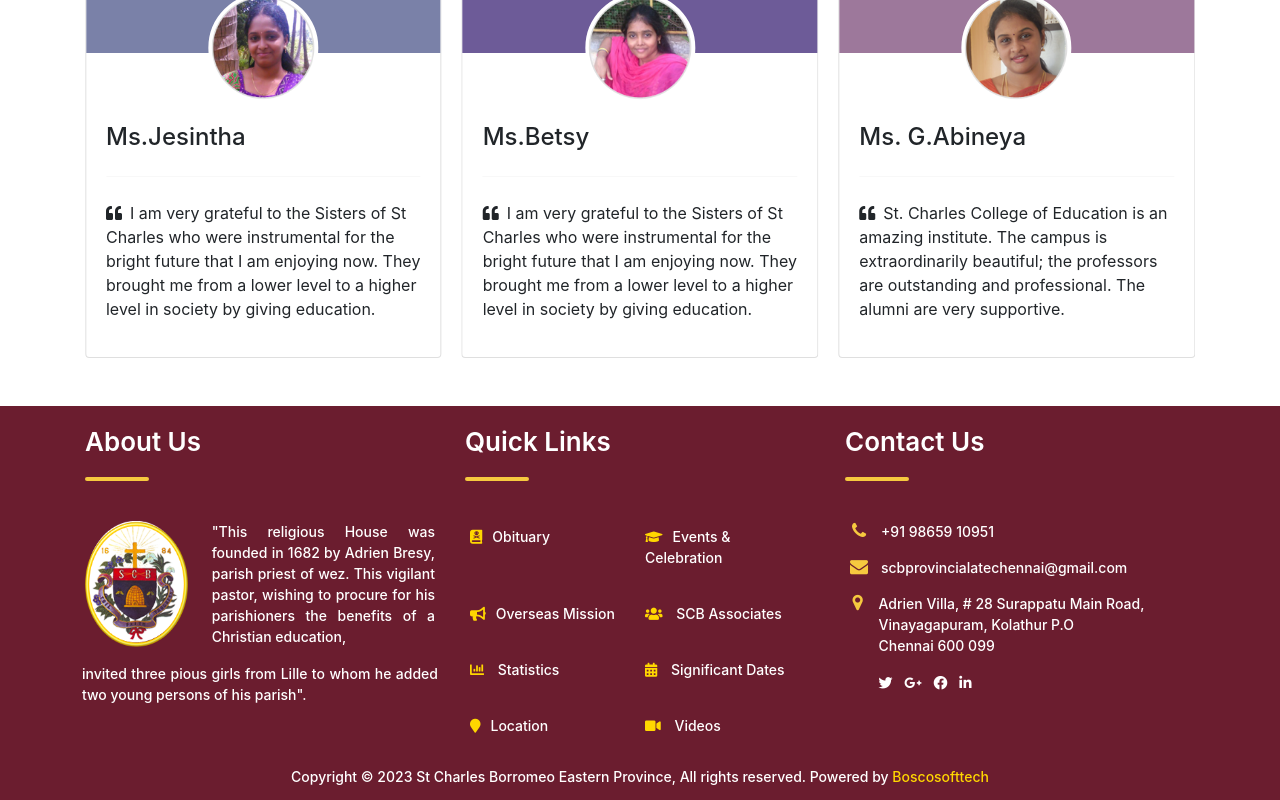
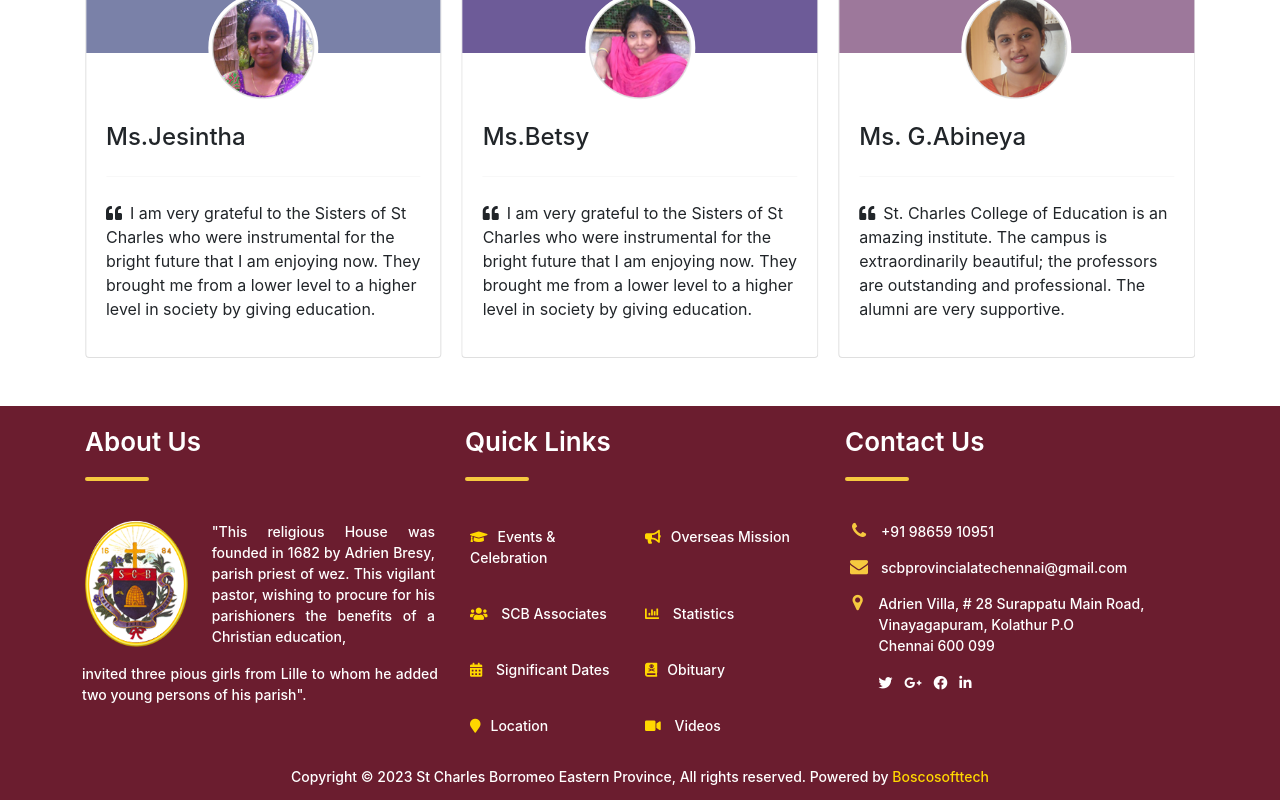
Before and after one commit to sakthi-sakthi/St-Charles, a React (Create React App) app: page / in a window 1280 px wide. Shown: the part 3175-3975 px from the top of the page. Built offline with nearby package versions, Linux system fonts and the light colour scheme; no server answers.

Commit message:
change the footer menu
change the footer menu

```diff
--- a/src/components/footer.js
+++ b/src/components/footer.js
@@ -35,8 +35,7 @@ function Footer() {
                         color: "white",
                         textAlign: "justify ",
                         fontSize: "14px",
-                      }}
-                    >
+                      }}>
                       "This religious House was founded in 1682 by Adrien Bresy,
                       parish priest of wez. This vigilant pastor, wishing to
                       procure for his parishioners the benefits of a Christian
@@ -48,8 +47,7 @@ function Footer() {
                       color: "white",
                       textAlign: "justify",
                       fontSize: "14px",
-                    }}
-                  >
+                    }}>
                     invited three pious girls from Lille to whom he added two
                     young persons of his parish".
                   </p>
@@ -62,10 +60,6 @@ function Footer() {
                     <h2 className="entry-title">Quick Links</h2>
                   </div>
                   <ul className="quick-links">
-                    <li>
-                      <i className="fas fa-book-dead"></i>
-                      <a href="/obitury">Obituary</a>
-                    </li>
                     <li>
                       <i className="fas fa-graduation-cap"></i>
                       <a href="/events-and-celebrations">
@@ -87,6 +81,10 @@ function Footer() {
                     <li>
                       <i className="fas fa-calendar-alt"></i>
                       <a href="/significant-dates"> Significant Dates</a>
+                    </li>
+                    <li>
+                      <i className="fas fa-book-dead"></i>
+                      <a href="/obitury">Obituary</a>
                     </li>
                     <li>
                       <i className="fas fa-map-marker"></i>
@@ -151,8 +149,7 @@ function Footer() {
             <div style={{ marginBottom: "-17px" }}>
               <p
                 className="text-center"
-                style={{ fontSize: "14px", color: "white" }}
-              >
+                style={{ fontSize: "14px", color: "white" }}>
                 Copyright © 2023 St Charles Borromeo Eastern Province, All
                 rights reserved. Powered by
                 <a
@@ -160,8 +157,7 @@ function Footer() {
                   style={{ color: "#ffd700" }}
                   target="_blank"
                   rel="noreferrer"
-                  href="https://www.boscosofttech.com/"
-                >
+                  href="https://www.boscosofttech.com/">
                   &nbsp;Boscosofttech
                 </a>
               </p>
```
